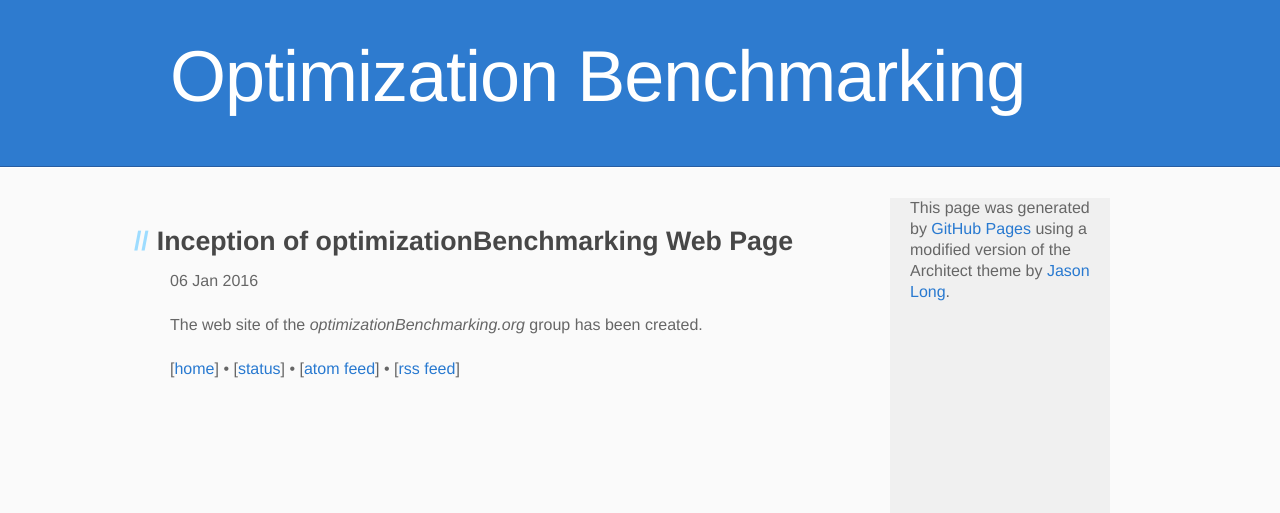
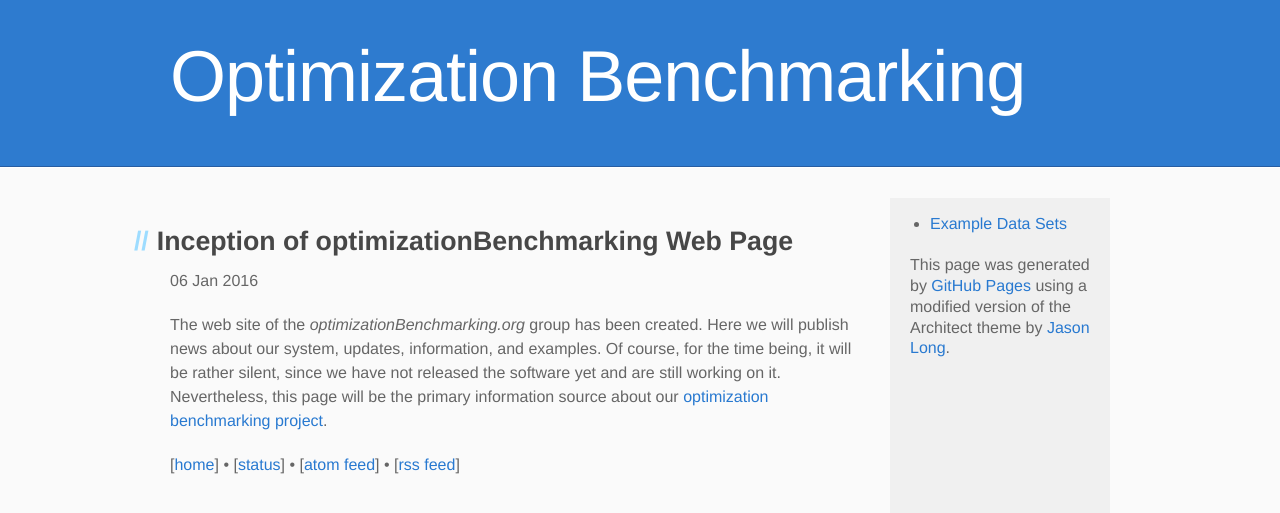
Before and after one commit to optimizationBenchmarking/optimizationBenchmarking.github.io, a Jekyll site: the page built from _posts/2016-01-06-inception.md, in a window 1280 px wide. Shown: the top 513 px of the page. Built offline with Jekyll 4.4.1, drawn with Linux system fonts in a browser that asks for light colours.

Commit message:
Added Menu Item and Post about Examples Page

```diff
--- a/_layouts/default.html
+++ b/_layouts/default.html
@@ -15,6 +15,9 @@
   <div class="inner clearfix">
     <section id="main-content">{{ content }}<p>[<a href="{{ site.baseurl }}">home</a>] &bull; [<a href="{{ site.baseurl }}/status.html">status</a>] &bull; [<a href="{{ site.baseurl }}/atom.xml">atom feed</a>] &bull; [<a href="{{ site.baseurl }}/rss.xml">rss feed</a>]</p></section>
     <aside id="sidebar">
+      <ul>
+        <li><a href="{{ site.baseurl }}/documentation-examples">Example Data Sets</a></li>
+      </ul>
       <p>This page was generated by <a href="https://pages.github.com">GitHub Pages</a> using a modified version of the Architect theme by <a href="https://github.com/jasonlong">Jason Long</a>.</p>
     </aside>
   </div>
--- a/_posts/2016-01-06-inception.md
+++ b/_posts/2016-01-06-inception.md
@@ -5,4 +5,4 @@ date:   2016-01-06
 categories: page
 ---
 
-The web site of the *optimizationBenchmarking.org* group has been created.
+The web site of the *optimizationBenchmarking.org* group has been created. Here we will publish news about our system, updates, information, and examples. Of course, for the time being, it will be rather silent, since we have not released the software yet and are still working on it. Nevertheless, this page will be the primary information source about our [optimization benchmarking project](https://github.com/optimizationBenchmarking).
```
Also changed, not shown: _posts/2016-05-06-examples.md (added, +15 -0 lines).
